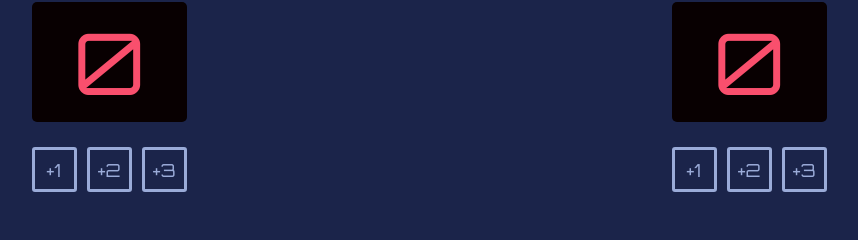
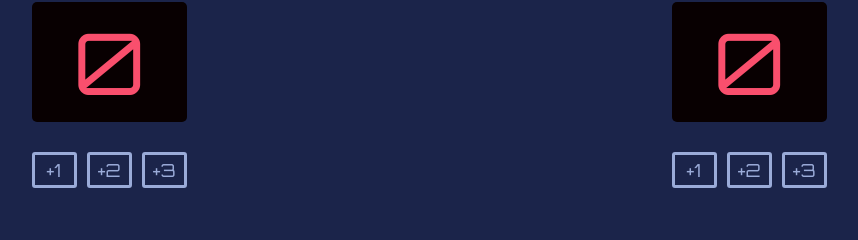
Before and after one commit to ivy-p/basketball-score-counter, a plain HTML site: page index.html in a window 1280 px wide. Shown: the part 123-363 px from the top of the page, without its empty margins (211-1069 px from the left). Drawn offline with nearby package versions, Linux system fonts and the light colour scheme.

Commit message:
Adjusted button styles and body padding

```diff
--- a/css/style.css
+++ b/css/style.css
@@ -1,6 +1,6 @@
 body {
     margin: 0;
-    padding: 0;
+    padding: 0 0 200px 0;
     background-color: #1B244A;
 }
 
@@ -58,6 +58,8 @@ h2 {
     height: 45px;
     display: flex;
     justify-content: space-between;
+    text-align: center;
+    align-items: center;
 }
 
 .button-container button {
```
